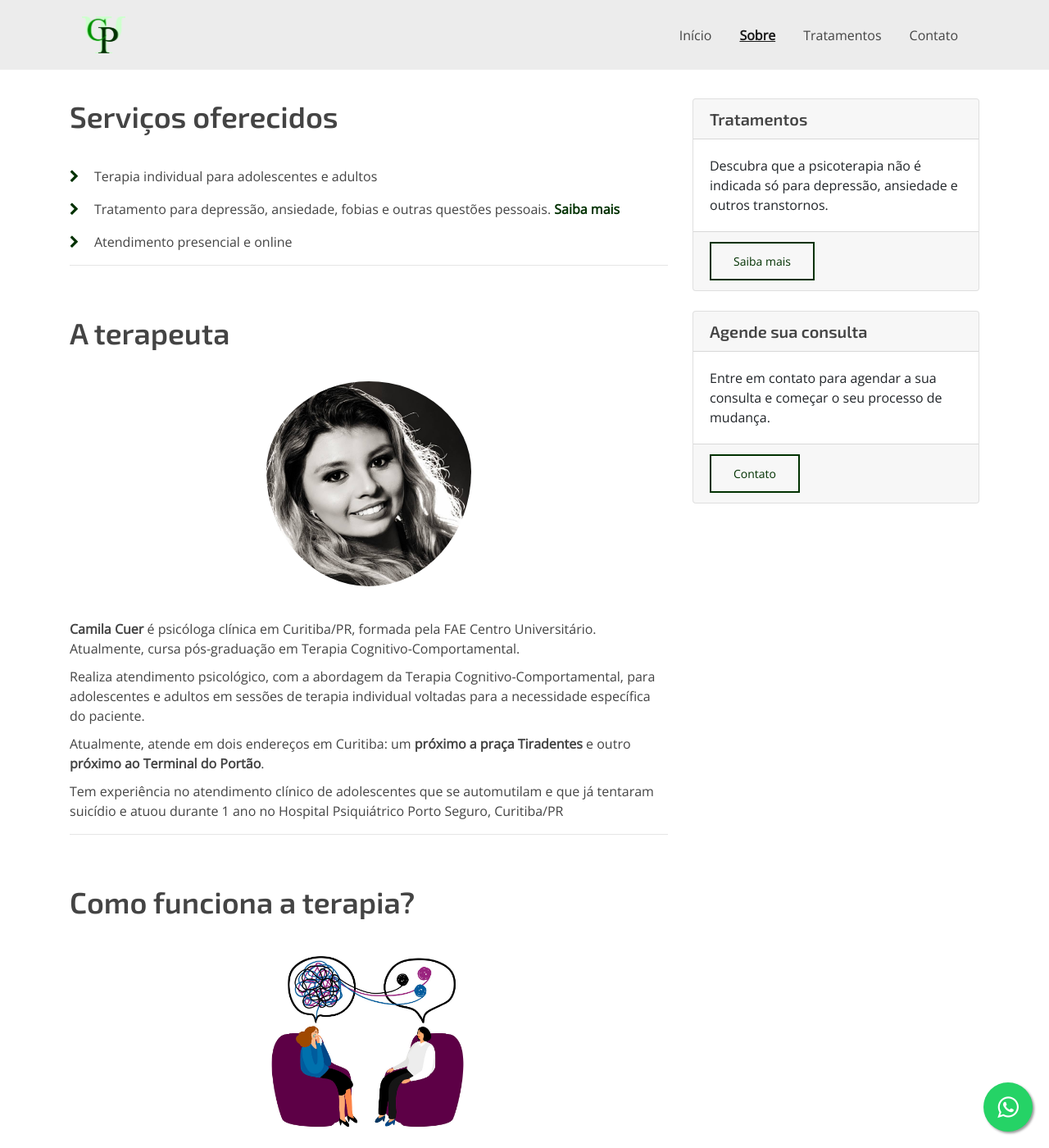
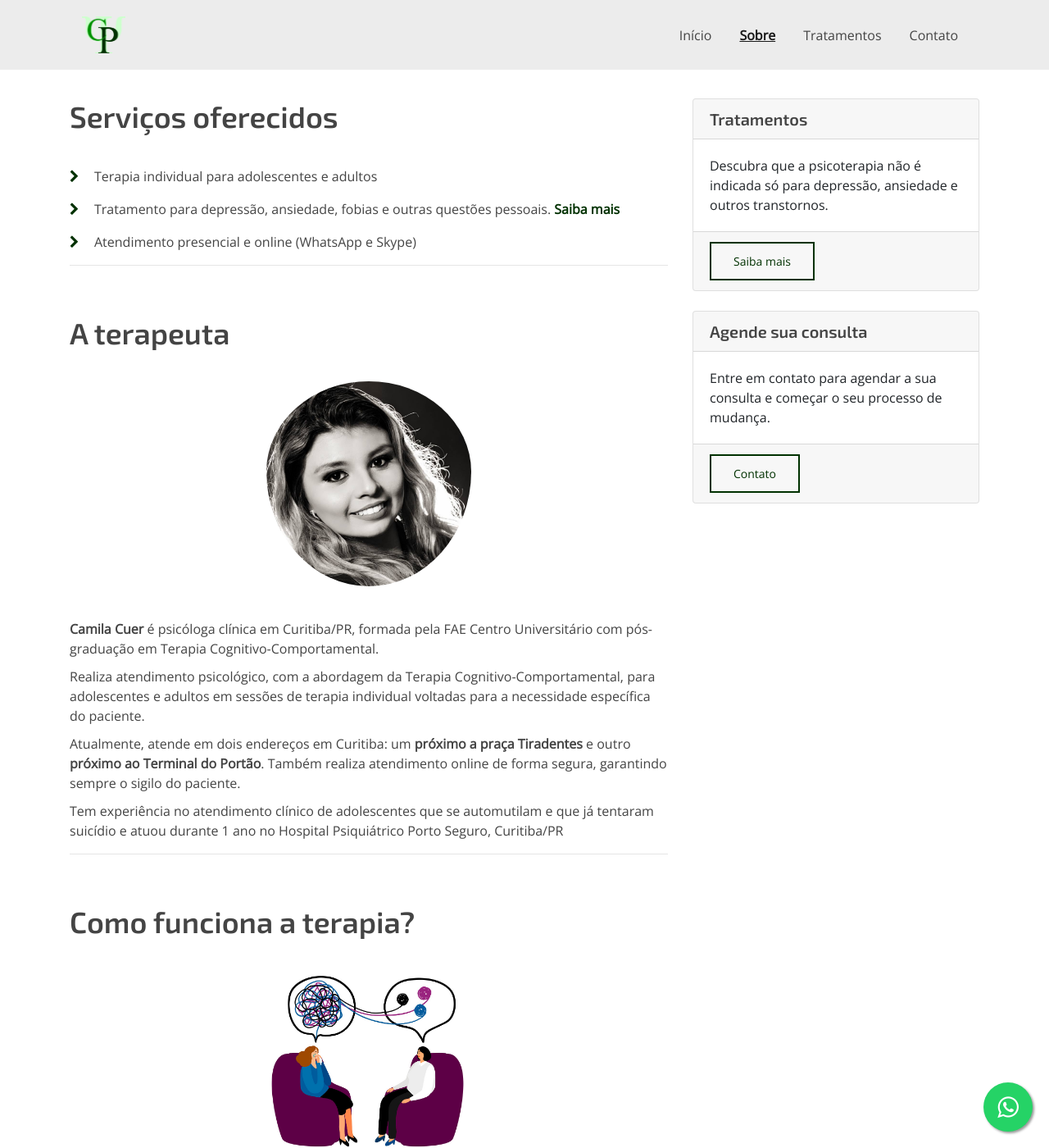
Before and after one commit to thiagoton/website_camila_new, a Jekyll site: the page built from sobre.html, in a window 1280 px wide and 1400 px high. Shown: the whole window at 82% size. Built offline with Jekyll 4.4.1, drawn with Linux system fonts in a browser that asks for light colours.

Commit message:
Updating scholarship

```diff
--- a/sobre.html
+++ b/sobre.html
@@ -26,7 +26,7 @@ navbarSection: about
         </li>
         <li>
           <i class="fa fa-chevron-right" aria-hidden="true"></i>
-          Atendimento presencial e online
+          Atendimento presencial e online (WhatsApp e Skype)
         </li>
       </ul>
       <hr>
@@ -44,14 +44,15 @@ navbarSection: about
       <div class="mb-40"></div>
       <!-- Post Content -->
       <p><strong>Camila Cuer</strong> é psicóloga clínica em Curitiba/PR,
-        formada pela FAE Centro Universitário. Atualmente, cursa pós-graduação
+        formada pela FAE Centro Universitário com pós-graduação
         em Terapia Cognitivo-Comportamental.</p>
       <p>Realiza atendimento psicológico, com a abordagem da Terapia
         Cognitivo-Comportamental, para adolescentes e adultos em sessões de
         terapia individual voltadas para a necessidade específica do paciente.</p>
       <p>Atualmente, atende em dois endereços em Curitiba: um <strong>próximo a
           praça Tiradentes</strong> e outro <strong>próximo ao Terminal do
-          Portão</strong>.
+          Portão</strong>. Também realiza atendimento online de forma segura,
+          garantindo sempre o sigilo do paciente.
       </p>
       <p>Tem experiência no atendimento clínico de adolescentes que se
         automutilam e que já tentaram suicídio e atuou durante 1 ano no
```
Also changed, not shown: 1 other file.
